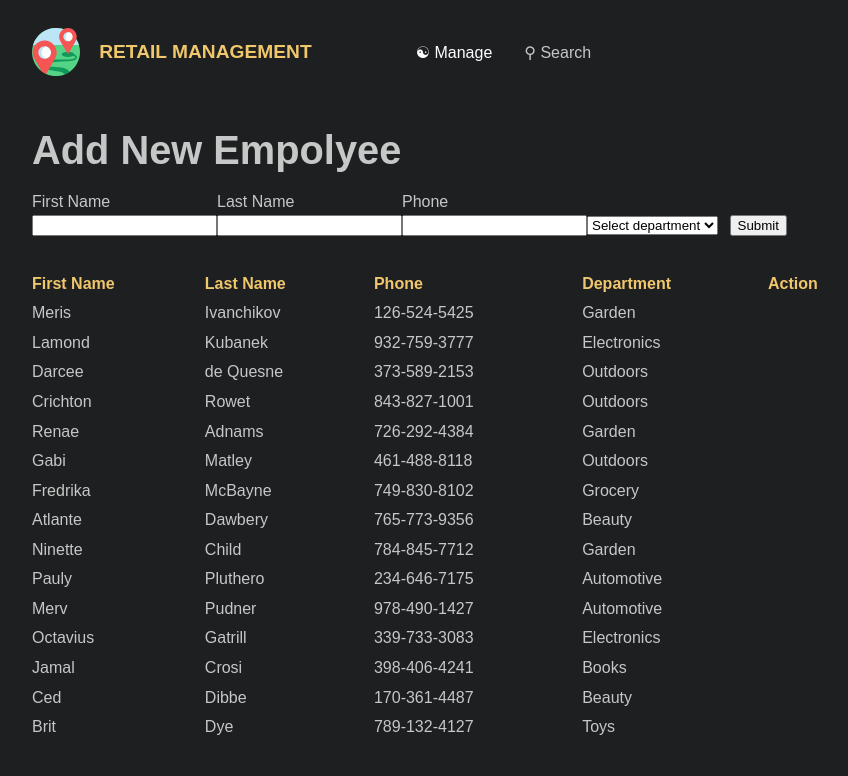
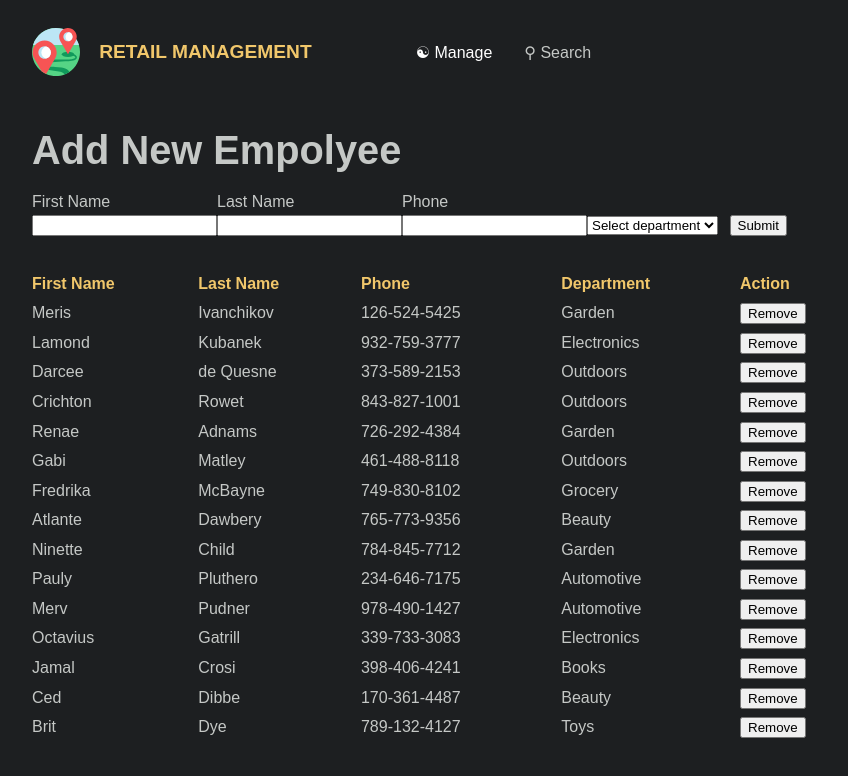
Before and after one commit to mingjuitsai/ovo-address-book, a React (Create React App) app: page /manage in a window 1280 px wide. Shown: the top 776 px of the page, without its empty margins (188-1036 px from the left). Built offline with nearby package versions, Linux system fonts and the light colour scheme.

Commit message:
Add remove method

```diff
--- a/src/components/EmployeeTable.js
+++ b/src/components/EmployeeTable.js
@@ -11,7 +11,7 @@ function EmployeeRow(props) {
       <td>{employee.phone}</td>
       <td>{employee.department}</td>
       <td hidden={!props.canRemove}>
-        <button onClick={props.onRowRemove}>Remove</button>
+        <button onClick={(e) => props.onRowRemove(index, e)}>Remove</button>
       </td>
     </tr>
   );
@@ -27,8 +27,9 @@ export default class EmployeeTable extends React.Component {
     this.onRemoveEmployee = this.onRemoveEmployee.bind(this);
   }
 
-  onRemoveEmployee() {
-
+  onRemoveEmployee(index, event) {
+    employees.splice(index, 1);
+    this.forceUpdate();
   }
 
   render() {
--- a/src/components/Manage.js
+++ b/src/components/Manage.js
@@ -44,13 +44,12 @@ export default class Manage extends React.Component {
   }
 
   render() {
-    const formActive = this.state.formActive;
     const newEmpolyee = this.state.newEmpolyee;
 
     return (
       <div className="Manage">
         <header className="Manage-header">
-          <h1 class="Manage-title">Add New Empolyee</h1>
+          <h1 className="Manage-title">Add New Empolyee</h1>
         </header>
         <div className="Manage-form">
           <form ref={this.newEmpolyeeForm}>
@@ -87,7 +86,7 @@ export default class Manage extends React.Component {
           </form>
         </div>
 
-        <EmployeeTable canRemove={false} />
+        <EmployeeTable canRemove={true} />
       </div>
     )
   }
```
